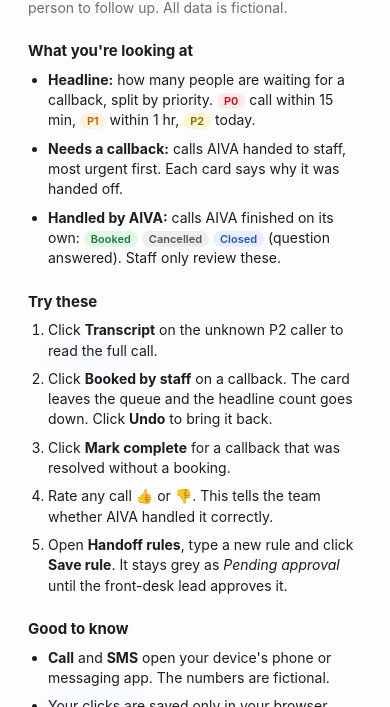
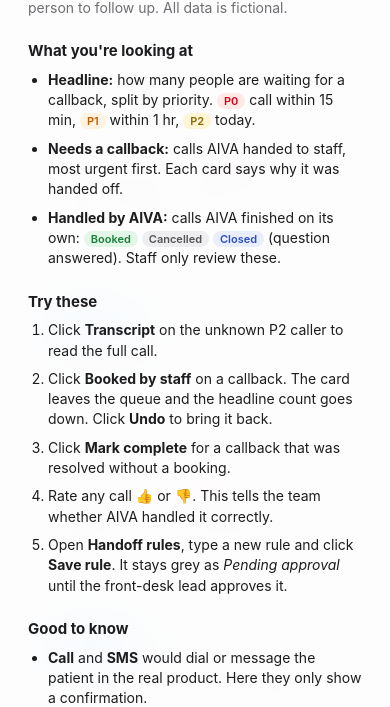
Before and after one commit to agrimayadav/aiva-demo, a plain HTML site: page index.html in a window 390 px wide. Shown: the part 137-844 px from the top of the page. Drawn offline with Linux system fonts and the light colour scheme.

Commit message:
Remove phone numbers; fix toast markup
Co-authored-by: Copilot <223556219+Copilot@users.noreply.github.com>
Copilot-Session: 931c0fb2-d943-4bf0-93f5-79c857a16bb2

```diff
--- a/desk.js
+++ b/desk.js
@@ -1,7 +1,7 @@
 // Happy Smile desk dashboard: front-desk view of calls AIVA has handled or handed off.
 (function () {
   const $ = id => document.getElementById(id);
-  const KEY = 'hs_desk_v1';
+  const KEY = 'hs_desk_v2';
   const TAG = {
     P0: 'P0 · Urgent', P1: 'P1', P2: 'P2',
     booked: 'Booked by AIVA', cancelled: 'Cancelled by AIVA', closed: 'Closed by AIVA'
@@ -10,44 +10,44 @@
 
   const A = t => ({ who: 'AIVA', t }), C = t => ({ who: 'Caller', t });
   const SEED_CALLS = [
-    { id: 1, name: null, phone: '+91 98104 62217', tag: 'P0', ago: '3 min ago', dur: 55,
+    { id: 1, name: null, tag: 'P0', ago: '3 min ago', dur: 55,
       summary: 'Urgent: swelling and severe pain in the lower jaw since last night.',
       reason: 'Urgent symptom reported',
       transcript: [A("Welcome to Happy Smile's AI assistant. This call is being recorded. How can I help you today?"), C('Mere jaw mein bahut swelling hai, kal raat se dard ho raha hai.'), A("I'm sorry to hear that. Since this sounds urgent, I've flagged it for our clinic team. They'll call you within 15 minutes. If you have trouble breathing or swallowing, please go to the nearest emergency room."), C('Okay, thank you.')] },
-    { id: 2, name: 'Rohit Verma', phone: '+91 99580 11834', tag: 'P0', ago: '18 min ago', dur: 48,
+    { id: 2, name: 'Rohit Verma', tag: 'P0', ago: '18 min ago', dur: 48,
       summary: 'Bleeding that has not stopped since an extraction at Dwarka yesterday.',
       reason: 'Urgent symptom reported',
       transcript: [A("Welcome to Happy Smile's AI assistant. This call is being recorded. How can I help you today?"), C('I had a tooth removed at your Dwarka clinic yesterday and it is still bleeding.'), A("Thanks for telling me, Rohit. I've flagged this as urgent and our Dwarka team will call you within 15 minutes.")] },
-    { id: 3, name: 'Neha Gupta', phone: '+91 98731 50492', tag: 'P1', ago: '26 min ago', dur: 95,
+    { id: 3, name: 'Neha Gupta', tag: 'P1', ago: '26 min ago', dur: 95,
       summary: 'Wants an implant consultation at Saket. None of the offered slots worked; prefers a weekday evening.',
       reason: 'Preferred slot not available',
       transcript: [A('How can I help you today?'), C('I want to get an implant consultation at Saket.'), A('At Saket, I can do Saturday at 11 AM or Sunday at 4 PM. Which works better?'), C('Neither, I need a weekday evening.'), A("No problem. I'll ask our Saket front desk to call you with weekday evening options.")] },
-    { id: 4, name: 'Sana Khan', phone: '+91 97119 27705', tag: 'P1', ago: '41 min ago', dur: 70,
+    { id: 4, name: 'Sana Khan', tag: 'P1', ago: '41 min ago', dur: 70,
       summary: 'Asked to speak to a person about her ongoing root canal treatment at Lajpat Nagar.',
       reason: 'Caller asked for a human',
       transcript: [A('How can I help you today?'), C('Mujhe kisi insaan se baat karni hai, mera root canal chal raha hai.'), A('Bilkul. Hamari Lajpat Nagar front desk aapko jaldi call karegi.')] },
-    { id: 5, name: null, phone: '+91 98183 74409', tag: 'P2', ago: '1 hr ago', dur: 120,
+    { id: 5, name: null, tag: 'P2', ago: '1 hr ago', dur: 120,
       summary: 'Asked about the price of braces and whether EMI is available.',
       reason: 'Payment method enquiry',
       transcript: [A('How can I help you today?'), C('Braces ka kitna kharcha hota hai?'), A('Braces usually cost ₹35,000 to ₹90,000. The dentist confirms the exact price after a check-up. The consultation is ₹300.'), C('EMI milega kya? Monthly kitna padega?'), A("Good question. Our front desk can explain the payment plans, so I'll ask them to call you today."), C('Theek hai.')] },
-    { id: 6, name: 'Arjun Singh', phone: '+91 99996 03128', tag: 'P2', ago: '1 hr ago', dur: 64,
+    { id: 6, name: 'Arjun Singh', tag: 'P2', ago: '1 hr ago', dur: 64,
       summary: 'Noisy line. AIVA could not understand the request after 3 tries.',
       reason: 'AI did not understand 3 times',
       transcript: [A('How can I help you today?'), C('[inaudible] … appointment … [inaudible]'), A("Sorry, I didn't quite get that. What would you like to come in for?"), C('[inaudible]'), A("I'm sorry, I'm having trouble understanding you. Our front desk will get back in touch with you soon.")] },
-    { id: 7, name: 'Meera Iyer', phone: '+91 98990 45561', tag: 'P2', ago: '2 hr ago', dur: 25,
+    { id: 7, name: 'Meera Iyer', tag: 'P2', ago: '2 hr ago', dur: 25,
       summary: 'Asked about teeth cleaning at Rohini and hung up after hearing the slots.',
       reason: 'Call ended before booking',
       transcript: [A('How can I help you today?'), C('Teeth cleaning, Rohini.'), A('At Rohini, I can do Friday at 6 PM or Saturday at 10 AM. Which one works better for you?'), C('[call ended]')] },
-    { id: 8, name: 'Karan Mehta', phone: '+91 98111 23456', tag: 'booked', ago: '5 min ago', dur: 40, conf: 85,
+    { id: 8, name: 'Karan Mehta', tag: 'booked', ago: '5 min ago', dur: 40, conf: 85,
       summary: 'Booked teeth whitening at Saket, Sunday 11 AM.',
       transcript: [A("Welcome to Happy Smile's AI assistant. This call is being recorded. How can I help you today?"), C('Hi, I want teeth whitening.'), A('Okay, teeth whitening. Which clinic is easiest for you? We have Saket, Dwarka, Rohini and Lajpat Nagar.'), C('Saket.'), A('At Saket, I can do Sunday at 11 AM or Sunday at 3 PM.'), C('11 is good.'), A('And what name should I put the booking under?'), C('Karan.'), A("All done, Karan! You're booked for Sunday at 11 AM at Saket. Anything else?"), C('No, thanks.')] },
-    { id: 9, name: 'Ananya Rao', phone: '+91 97170 88213', tag: 'booked', ago: '34 min ago', dur: 55, conf: 92,
+    { id: 9, name: 'Ananya Rao', tag: 'booked', ago: '34 min ago', dur: 55, conf: 92,
       summary: 'Booked a braces consultation at Dwarka, Saturday 4 PM.',
       transcript: [A('How can I help you today?'), C('Braces consultation, Dwarka.'), A('At Dwarka, I can do Saturday at 11 AM or 4 PM.'), C('4 PM.'), A("All done, Ananya! You're booked for Saturday at 4 PM at Dwarka.")] },
-    { id: 10, name: 'Vikram Malhotra', phone: '+91 98100 67721', tag: 'cancelled', ago: '52 min ago', dur: 35,
+    { id: 10, name: 'Vikram Malhotra', tag: 'cancelled', ago: '52 min ago', dur: 35,
       summary: 'Cancelled his cleaning at Rohini, Friday 6 PM. Did not want to reschedule.',
       transcript: [A('How can I help you today?'), C('I need to cancel my cleaning on Friday.'), A("I've cancelled your Friday 6 PM cleaning at Rohini. Would you like to pick another time?"), C('Not now, thanks.')] },
-    { id: 11, name: 'Pooja Bansal', phone: '+91 99712 30984', tag: 'closed', ago: '1 hr ago', dur: 30,
+    { id: 11, name: 'Pooja Bansal', tag: 'closed', ago: '1 hr ago', dur: 30,
       summary: 'Asked for Lajpat Nagar timings and location. Answered; no booking needed.',
       transcript: [A('How can I help you today?'), C('Lajpat Nagar clinic kab khulta hai?'), A('Hamara Lajpat Nagar clinic Monday to Saturday, 10 AM se 8 PM tak khula hai, Ring Road par, metro station ke paas.'), C('Okay thanks.')] }
   ];
@@ -75,22 +75,21 @@
   const rank = { P0: 0, P1: 1, P2: 2 };
 
   function card(c) {
-    const fn = first(c), tel = c.phone.replace(/\s/g, '');
+    const fn = first(c);
     const meta = [c.conf != null ? 'Booking confidence ' + c.conf + '%' : null, dur(c.dur)].filter(Boolean).join(' · ');
     const cb = isCallback(c);
     return `<article class="card" data-id="${c.id}">
       <div class="top">
         <span class="name">${esc(c.name || 'Unknown caller')}</span>
         <span class="tag t-${c.tag}">${TAG[c.tag]}</span>
-        <span class="phone">${esc(c.phone)}</span>
         <span class="ago">${esc(c.ago)}</span>
       </div>
       <p class="summary">${esc(c.summary)}</p>
       <p class="meta">${meta}</p>
       ${cb ? `<p class="reason">Handed off: <b>${esc(c.reason)}</b> · ${PRI_HINT[c.tag]}</p>` : ''}
       <div class="actions">
-        <a class="btn ${cb ? 'primary' : 'soft'}" href="tel:${tel}">Call ${esc(fn || 'back')}</a>
-        <a class="btn soft" href="sms:${tel}">SMS ${esc(fn || '')}</a>
+        <button class="btn ${cb ? 'primary' : 'soft'}" data-act="call">Call ${esc(fn || 'back')}</button>
+        <button class="btn soft" data-act="sms">SMS ${esc(fn || '')}</button>
         ${cb ? `<button class="btn soft" data-act="staff">Booked by staff</button>` : ''}
         <button class="btn soft" data-act="done">Mark complete</button>
         <button class="btn link" data-act="tx">${open.has(c.id) ? 'Hide transcript' : 'Transcript'}</button>
@@ -135,6 +134,7 @@
     const el = b.closest('.card'), c = st.calls.find(x => x.id === +el.dataset.id); if (!c) return;
     const a = b.dataset.act;
     if (a === 'tx') { open.has(c.id) ? open.delete(c.id) : open.add(c.id); render(); }
+    else if (a === 'call' || a === 'sms') toast(`${a === 'call' ? 'Calling' : 'Opening SMS to'} ${c.name || 'caller'} (demo only)`, null);
     else if (a === 'up' || a === 'down') { c.fb = c.fb === a ? null : a; save(); render(); }
     else resolve(c, a, el);
   });
--- a/index.html
+++ b/index.html
@@ -81,12 +81,13 @@
 
   <h3>Good to know</h3>
   <ul>
-    <li><b>Call</b> and <b>SMS</b> open your device's phone or messaging app. The numbers are fictional.</li>
+    <li><b>Call</b> and <b>SMS</b> would dial or message the patient in the real product. Here they only show a confirmation.</li>
     <li>Your clicks are saved only in your browser. <b>Reset demo</b> at the bottom restores the sample data.</li>
     <li>"Booked by staff" is counted separately from AIVA bookings, so AIVA's success metric stays honest.</li>
   </ul>
   <button class="btn primary wide" data-close>Got it</button>
-</aside><span id="toastMsg"></span><button id="undo">Undo</button></div>
+</aside>
+<div id="toast" class="toast" hidden><span id="toastMsg"></span><button id="undo">Undo</button></div>
 <script src="desk.js"></script>
 </body>
 </html>
```
